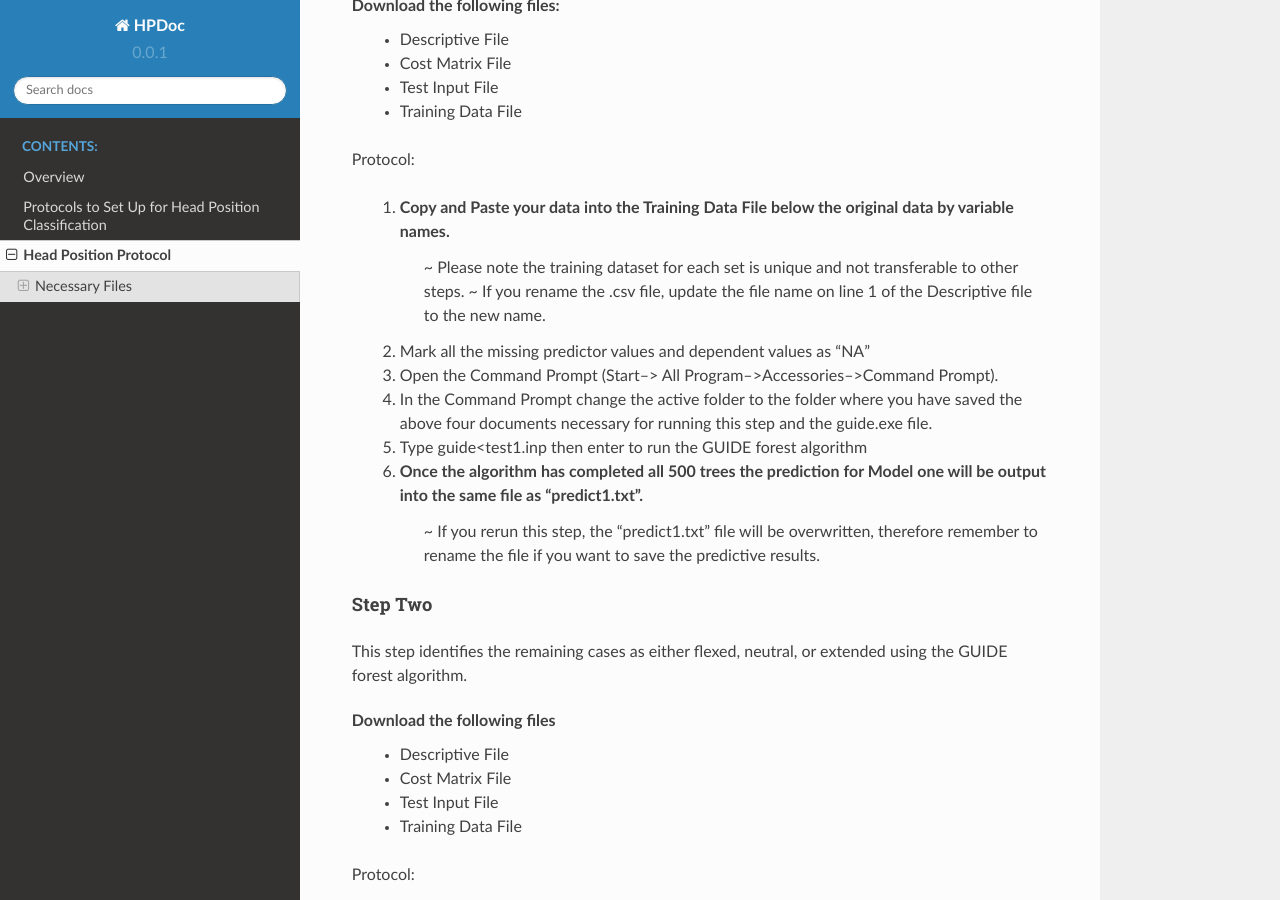
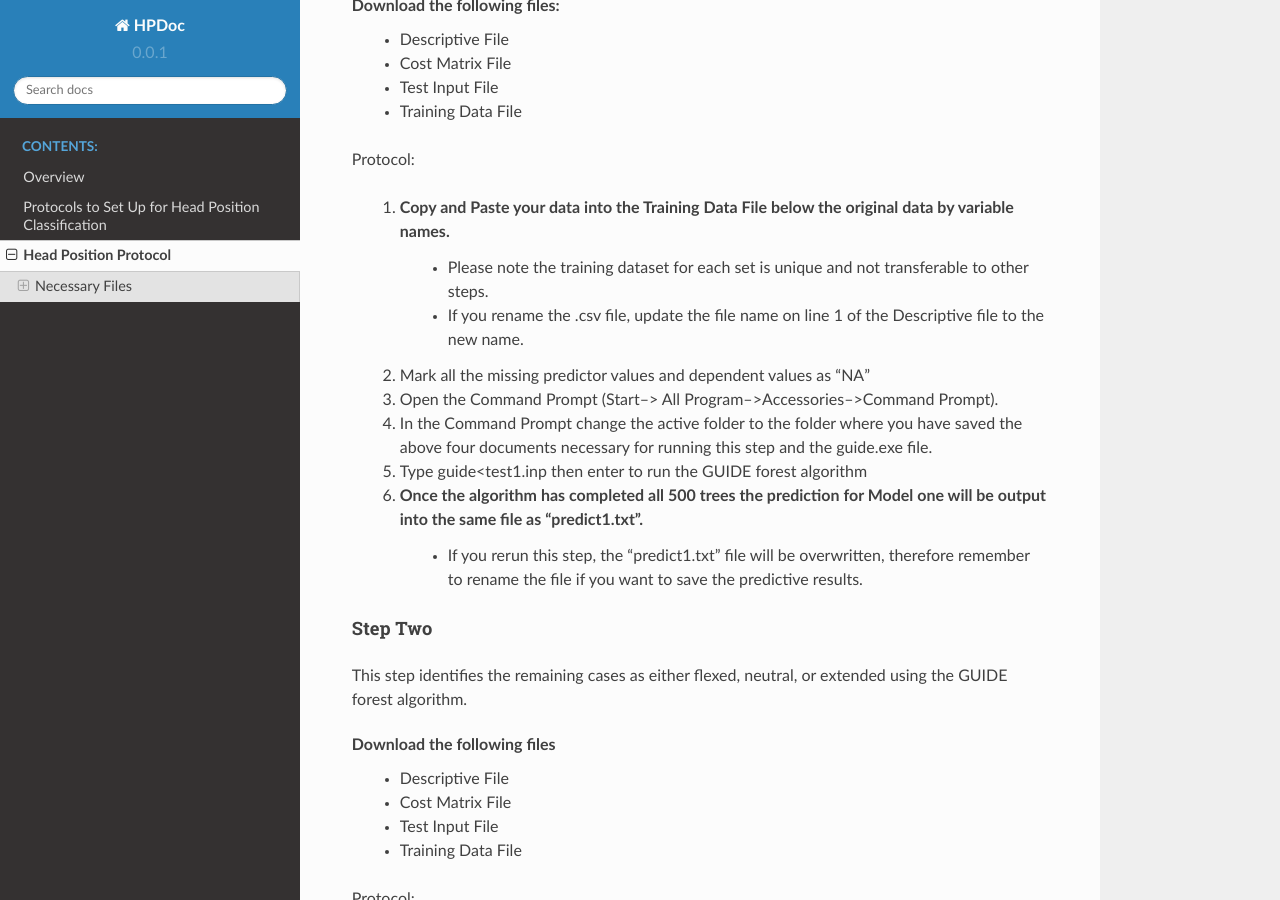
Before and after one commit to vocaltractlab/headpositiondoc, a Sphinx documentation site: the page built from source/protocolHP.rst, in a window 1280 px wide and 900 px high, scrolled down 1538 px. Built offline with Sphinx 7.4.7 and the Read the Docs theme 2.0.0, drawn with Linux system fonts in a browser that asks for light colours; pages that are not in the unit, such as notebooks, are missing from menus.

```diff
--- a/source/protocolHP.rst
+++ b/source/protocolHP.rst
@@ -66,14 +66,14 @@ Download the following files:
 Protocol:
 
         (1) Copy and Paste your data into the Training Data File below the original data by variable names.
-                ~ Please note the training dataset for each set is unique and not transferable to other steps.
-                ~ If you rename the .csv file, update the file name on line 1 of the Descriptive file to the new name.
+                * Please note the training dataset for each set is unique and not transferable to other steps.
+                * If you rename the .csv file, update the file name on line 1 of the Descriptive file to the new name.
         (2) Mark all the missing predictor values and dependent values as "NA"
         (3) Open the Command Prompt (Start--> All Program-->Accessories-->Command Prompt).
         (4) In the Command Prompt change the active folder to the folder where you have saved the above four documents necessary for running this step and the guide.exe file.
         (5) Type guide<test1.inp then enter to run the GUIDE forest algorithm
         (6) Once the algorithm has completed all 500 trees the prediction for Model one will be output into the same file as "predict1.txt".
-                ~ If you rerun this step, the "predict1.txt" file will be overwritten, therefore remember to rename the file if you want to save the predictive results.
+                * If you rerun this step, the "predict1.txt" file will be overwritten, therefore remember to rename the file if you want to save the predictive results.
 
 
 Step Two
@@ -91,11 +91,14 @@ Download the following files
 Protocol:
 
         (1) Copy and Paste your data into the Training Data File below the original data by variable names.
+
                 * Please note the training dataset for each set is unique and not transferable to other steps.
                 * If you rename the .csv file, update the file name on line 1 of the Descriptive file to the new name.
+
         (2) Mark all the missing predictor values and dependent values as "NA"
         (3) Open the Command Prompt (Start--> All Program-->Accessories-->Command Prompt).
         (4) In the Command Prompt change the active folder to the folder where you have saved the above four documents necessary for running this step and the guide.exe file.
         (5) Type guide<test1.inp then enter to run the GUIDE forest algorithm
         (6) Once the algorithm has completed all 500 trees the prediction for Model one will be output into the same file as "predict1.txt".
+
                 * If you rerun this step, the "predict1.txt" file will be overwritten, therefore remember to rename the file if you want to save the predictive results.
```
